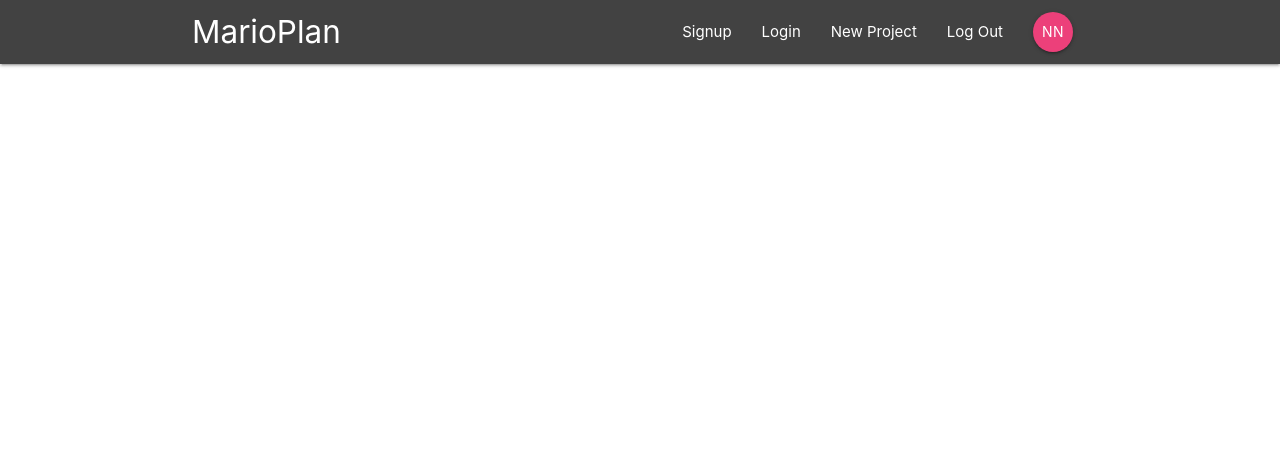
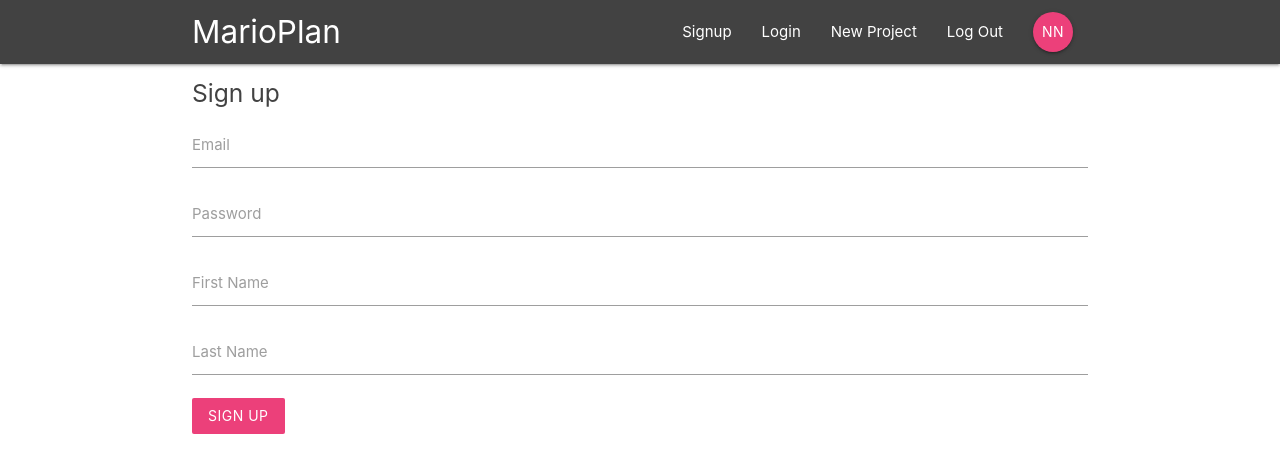
Before and after one commit to Langster2323/Yoshi-atx, a React (Create React App) app in the folder yoshi-and-mario/: page /signup in a window 1280 px wide. Shown: the top 472 px of the page. Built offline with nearby package versions, Linux system fonts and the light colour scheme.

Commit message:
worked on auth pages

```diff
--- a/yoshi-and-mario/public/index.html
+++ b/yoshi-and-mario/public/index.html
@@ -42,5 +42,7 @@
       To begin the development, run `npm start` or `yarn start`.
       To create a production bundle, use `npm run build` or `yarn build`.
     -->
+    <!-- Compiled and minified JavaScript -->
+    <script src="https://cdnjs.cloudflare.com/ajax/libs/materialize/1.0.0/js/materialize.min.js"></script>
   </body>
 </html>
--- a/yoshi-and-mario/src/App.js
+++ b/yoshi-and-mario/src/App.js
@@ -3,6 +3,8 @@
 import Navbar from './components/layout/Navbar';
 import Dashboard from './components/dashboard/Dashboard';
 import ProjectDetails from './components/projects/ProjectDetails';
+import SignIn from './components/auth/SignIn';
+import SignUp from './components/auth/SignUp';
 
 class App extends Component {
 
@@ -14,6 +16,8 @@
           <Switch>
             <Route exact path='/' component={Dashboard} />
             <Route path='/project/:id' component={ProjectDetails} />
+            <Route path='/signin' component={SignIn} />
+            <Route path='/signup' component={SignUp} />
           </Switch>
         </div>
       </BrowserRouter>
--- a/yoshi-and-mario/src/components/auth/SIgnUp.js
+++ b/yoshi-and-mario/src/components/auth/SIgnUp.js
@@ -0,0 +1,52 @@
+import React, { Component } from 'react'
+
+ class SignUp extends Component {
+     state = {
+        email: '',
+        password: '',
+        firstName: '',
+        lastName: ''
+     }
+
+     handleChange = (e) => {
+         this.setState({
+             [e.target.id]: e.target.value
+         })
+     }
+     handleSubmit = (e) => {
+         e.preventDefault();
+         console.log(this.state);
+     }
+    render() {
+        return (
+            <div className="container">
+                <form onSubmit={this.handleSubmit} className="white">
+                    <h5 className="grey-text text-darken-3">Sign up</h5>
+                    <div className="input-field">
+                        <label htmlFor="email">Email</label>
+                        <input type="email" id="email" onChange={this.handleChange} />
+                    </div>
+                    <div className="input-field">
+                        <label htmlFor="password">Password</label>
+                        <input type="password" id="password" onChange={this.handleChange} />
+                    </div>
+                    <div className="input-field">
+                        <label htmlFor="firstName">First Name</label>
+                        <input type="text" id="firstName" onChange={this.handleChange} />
+                    </div>
+                    <div className="input-field">
+                        <label htmlFor="lastName">Last Name</label>
+                        <input type="text" id="lastName" onChange={this.handleChange} />
+                    </div>
+                    <div className="input-field">
+                        <button className=" btn pink lighten-1 z-depth-0">
+                            Sign up
+                        </button>
+                    </div>
+                </form>
+            </div>
+        )
+    }
+}
+
+export default SignUp
--- a/yoshi-and-mario/src/components/auth/SignIn.js
+++ b/yoshi-and-mario/src/components/auth/SignIn.js
@@ -0,0 +1,44 @@
+import React, { Component } from 'react'
+
+ class SignIn extends Component {
+     state = {
+        email: '',
+        password: ''
+     }
+
+     handleChange = (e) => {
+         this.setState({
+             [e.target.id]: e.target.value
+         })
+     }
+     handleSubmit = (e) => {
+         e.preventDefault();
+         console.log(this.state);
+
+
+     }
+    render() {
+        return (
+            <div className="container">
+                <form onSubmit={this.handleSubmit} className="white">
+                    <h5 className="grey-text text-darken-3">Sign In</h5>
+                    <div className="input-field">
+                        <label htmlFor="email">Email</label>
+                        <input type="email" id="email" onChange={this.handleChange} />
+                    </div>
+                    <div className="input-field">
+                        <label htmlFor="password">Password</label>
+                        <input type="password" id="password" onChange={this.handleChange} />
+                    </div>
+                    <div className="input-field">
+                        <button className=" btn pink lighten-1 z-depth-0">
+                            Login
+                        </button>
+                    </div>
+                </form>
+            </div>
+        )
+    }
+}
+
+export default SignIn
```
